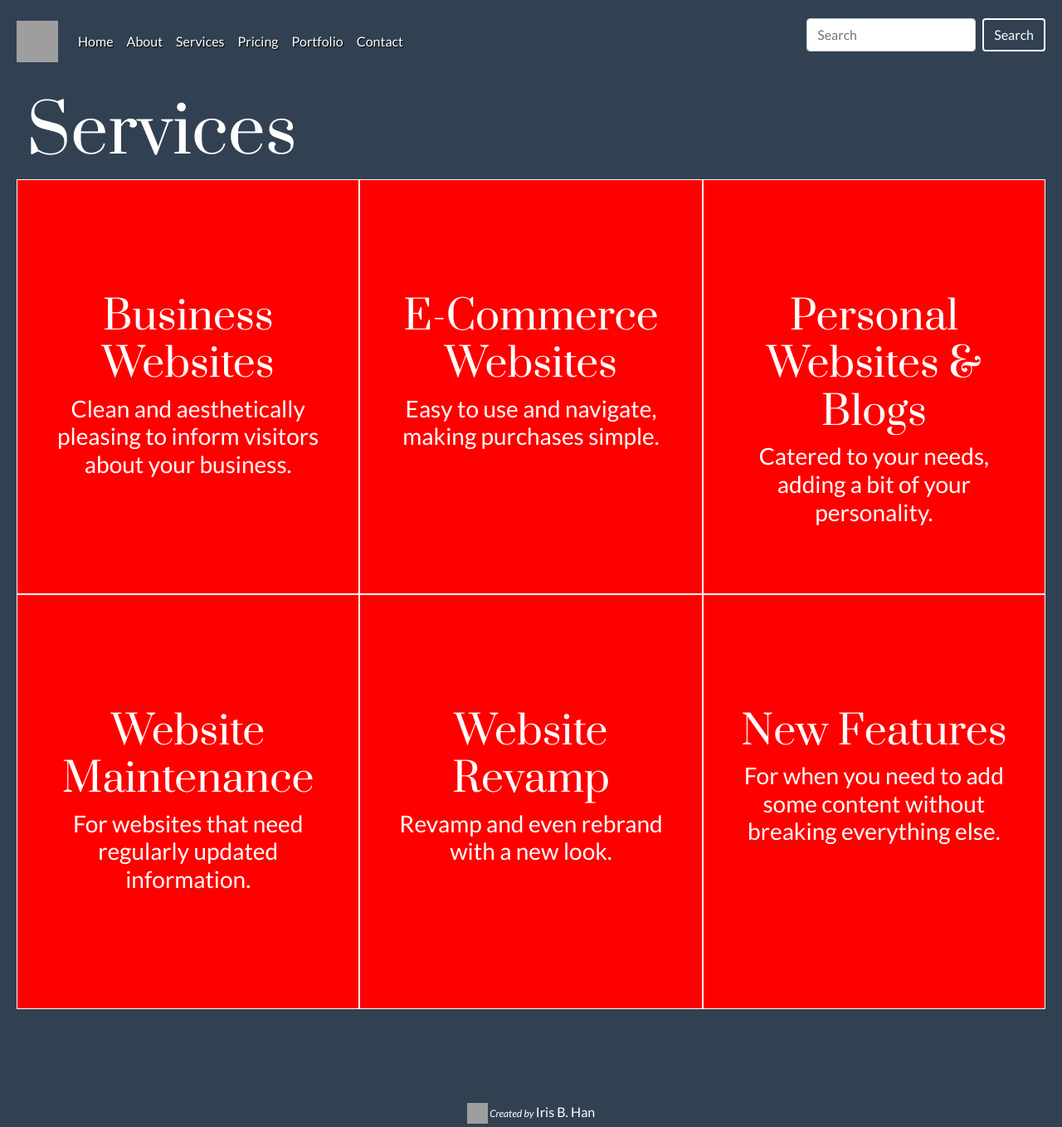
After one commit to ibhan88/web-services, a Flask app: template templates/services.html in a window 1280 px wide. The commit adds this page. Shown: the whole page at 83% size. Run offline with Flask 2, Linux system fonts and the light colour scheme; the template is opened without the code that fills it, so the values that code supplies are empty; grey boxes are pictures that could not be loaded.

Commit message:
Added Services page

```diff
--- a/static/css/styles.css
+++ b/static/css/styles.css
@@ -453,8 +453,43 @@ footer img {
 }
 
 /*SERVICES*/
+.serv-container {
+	height: 500px;
+	background-color: red;
+	border: 1px solid white;
+	text-align: center;
+}
 
+.serv-text {
+	margin-top: 25%;
+	padding: 0 1rem;
+}
 
+.serv-container h2 {
+	font-size: 4rem;
+}
+
+.serv-container h3 {
+	font-size: 2rem;
+}
+
+@media only screen and (min-width: 768px) {
+	.serv-text {
+		margin-top: 35%;
+	}
+
+	.serv-container h2 {
+		font-size: 3rem;
+	}
+
+	.serv-container h3 {
+		font-size: 1.75rem;
+	}
+}
+
+@media only screen and (min-width: 992px) {
+
+}
 
 
 /*PRICING*/
--- /dev/null
+++ b/templates/services.html
@@ -0,0 +1,47 @@
+{% extends "base.html" %}
+
+{% block title %} Services {% endblock%}
+
+{% block body %}
+<div class="container-fluid pages services">
+  <h1>Services</h1>
+  <div class="row">
+    <div class="col-12 col-md-6 col-lg-4 serv-container">
+      <div class="serv-text">
+        <h2>Business Websites</h2>
+        <h3>Clean and aesthetically pleasing to inform visitors about your business.</h3>
+      </div>
+    </div>
+    <div class="col-12 col-md-6 col-lg-4 serv-container">
+      <div class="serv-text">
+        <h2>E-Commerce Websites</h2>
+        <h3>Easy to use and navigate, making purchases simple.</h3>
+      </div>
+    </div>
+    <div class="col-12 col-md-6 col-lg-4 serv-container">
+      <div class="serv-text">
+        <h2>Personal Websites & Blogs</h2>
+        <h3>Catered to your needs, adding a bit of your personality.</h3>
+      </div>
+    </div>
+    <div class="col-12 col-md-6 col-lg-4 serv-container">
+      <div class="serv-text">
+        <h2>Website Maintenance</h2>
+        <h3>For websites that need regularly updated information.</h3>
+      </div>
+    </div>
+    <div class="col-12 col-md-6 col-lg-4 serv-container">
+      <div class="serv-text">
+        <h2>Website Revamp</h2>
+        <h3>Revamp and even rebrand with a new look.</h3>
+      </div>
+    </div>
+    <div class="col-12 col-md-6 col-lg-4 serv-container">
+      <div class="serv-text">
+        <h2>New Features</h2>
+        <h3>For when you need to add some content without breaking everything else.</h3>
+      </div>
+    </div>
+  </div>
+</div>
+{% endblock %}
```
